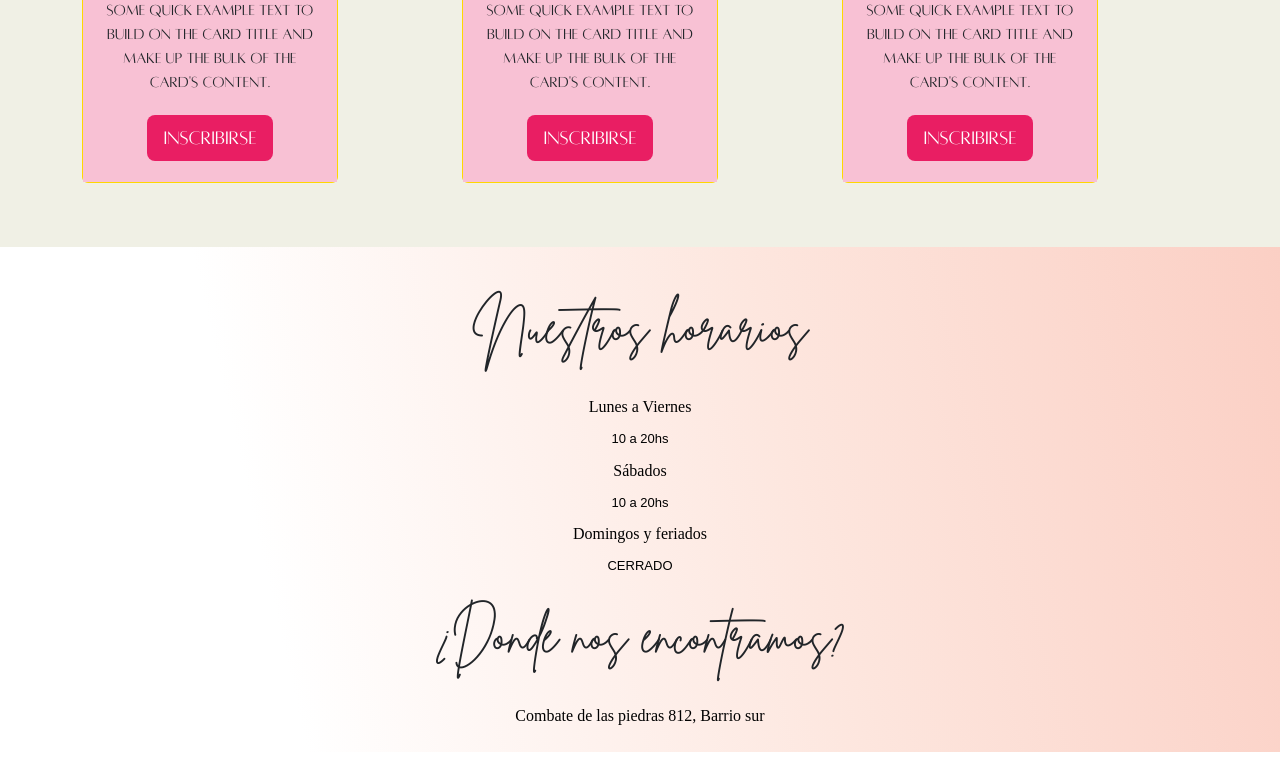
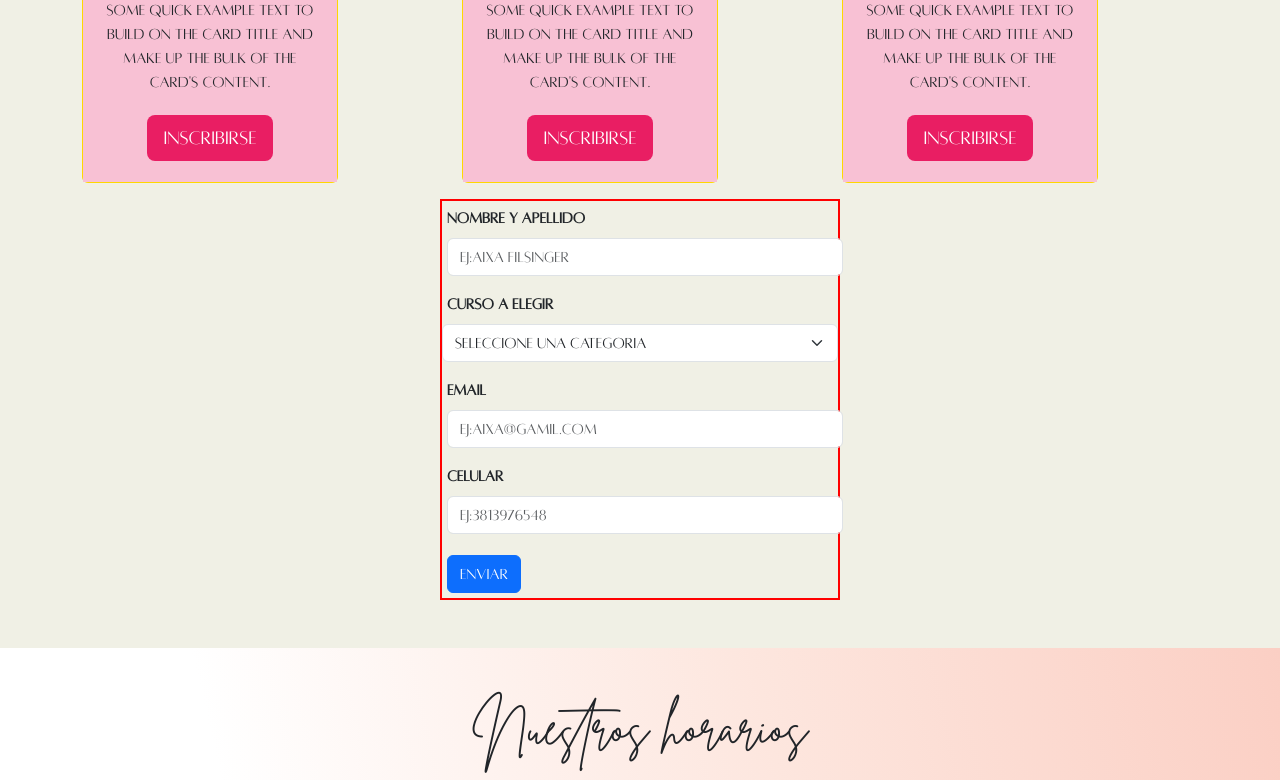
Before and after one commit to AixaFilsinger/StudioKiara, a React (Vite) app: page /cursos in a window 1280 px wide. Shown: the part 611-1391 px from the top of the page. Built offline with nearby package versions, Linux system fonts and the light colour scheme; no server answers.

Commit message:
se creo el componente formulario inscripcion curso y se valido

```diff
--- a/src/App.css
+++ b/src/App.css
@@ -214,3 +214,14 @@
   background-color: #f8c1d4 !important; /* Cambia a un tono más oscuro de rosa al hacer hover */
   color: #4A4A4A !important;
 }
+
+.formCursosContainer{
+  width: 400px;
+  height: auto;
+  border: 2px solid red;
+}
+
+.hola{
+  display: flex;
+  justify-content: center;
+}
--- /dev/null
+++ b/src/Components/views/CardCurso.jsx
@@ -0,0 +1,58 @@
+import Button from "react-bootstrap/Button";
+import Card from "react-bootstrap/Card";
+import uñas from "../../assets/uñas1.jpg";
+
+const CardCurso = () => {
+    return (
+        <div className="container text-center">
+          <div className="row">
+            <div className="col-sm-12 col-md-4 mb-3">
+              <Card style={{ width: "16rem", border: "1px solid #FFD700" }} className="borde-card">
+                <Card.Img variant="top" src={uñas} />
+                <Card.Body className="bg-card-cursos ">
+                  <Card.Title className="fw-semibold">Manicura</Card.Title>
+                  <Card.Text>
+
+                    Some quick example text to build on the card title and make
+                    up the bulk of the card's content.
+                  </Card.Text>
+                  <Button size="lg" className="btn-cursos">Inscribirse</Button>
+                </Card.Body>
+              </Card>
+            </div>
+            <div className="col-sm-12 col-md-4 mb-3">
+              <Card style={{ width: "16rem", border: "1px solid #FFD700" }} className="borde-card">
+                <Card.Img variant="top" src={uñas} />
+                <Card.Body className="bg-card-cursos ">
+                  <Card.Title className="fw-semibold">Manicura</Card.Title>
+                  <Card.Text>
+
+                    Some quick example text to build on the card title and make
+                    up the bulk of the card's content.
+                  </Card.Text>
+                  <Button size="lg" className="btn-cursos">Inscribirse</Button>
+                </Card.Body>
+              </Card>
+            </div>
+            <div className="col-sm-12 col-md-4">
+              <Card style={{ width: "16rem", border: "1px solid #FFD700" }} className="borde-card">
+                <Card.Img variant="top" src={uñas} />
+                <Card.Body className="bg-card-cursos ">
+                  <Card.Title className="fw-semibold">Manicura</Card.Title>
+                  <Card.Text>
+
+                    Some quick example text to build on the card title and make
+                    up the bulk of the card's content.
+                  </Card.Text>
+                  <Button size="lg" className="btn-cursos">Inscribirse</Button>
+                </Card.Body>
+              </Card>
+            </div>
+            <div className="col-sm-12 col-md-4"></div>
+
+          </div>
+        </div>
+    );
+};
+
+export default CardCurso;
--- a/src/Components/views/Cursos.jsx
+++ b/src/Components/views/Cursos.jsx
@@ -1,6 +1,6 @@
-import Button from "react-bootstrap/Button";
-import Card from "react-bootstrap/Card";
-import uñas from "../../assets/uñas1.jpg";
+import CardCurso from "./CardCurso";
+import FormInscripCurso from "./FormInscripCurso";
+
 const Cursos = () => {
   return (
     <section className="mainSection p-5">
@@ -13,56 +13,11 @@ const Cursos = () => {
         facilis. Doloremque quos fugiat doloribus, aliquam sapiente quam atque
         repudiandae sunt asperiores corrupti? Nostrum totam laboriosam nulla
       </p>
-      <article>
-        <div className="container text-center">
-          <div className="row">
-            <div className="col-sm-12 col-md-4 mb-3">
-              <Card style={{ width: "16rem", border: "1px solid #FFD700" }} className="borde-card">
-                <Card.Img variant="top" src={uñas} />
-                <Card.Body className="bg-card-cursos ">
-                  <Card.Title className="fw-semibold">Manicura</Card.Title>
-                  <Card.Text>
+      <CardCurso></CardCurso>
+      <article className="hola">
+       <FormInscripCurso></FormInscripCurso>
+      </article>
 
-                    Some quick example text to build on the card title and make
-                    up the bulk of the card's content.
-                  </Card.Text>
-                  <Button size="lg" className="btn-cursos">Inscribirse</Button>
-                </Card.Body>
-              </Card>
-            </div>
-            <div className="col-sm-12 col-md-4 mb-3">
-              <Card style={{ width: "16rem", border: "1px solid #FFD700" }} className="borde-card">
-                <Card.Img variant="top" src={uñas} />
-                <Card.Body className="bg-card-cursos ">
-                  <Card.Title className="fw-semibold">Manicura</Card.Title>
-                  <Card.Text>
-
-                    Some quick example text to build on the card title and make
-                    up the bulk of the card's content.
-                  </Card.Text>
-                  <Button size="lg" className="btn-cursos">Inscribirse</Button>
-                </Card.Body>
-              </Card>
-            </div>
-            <div className="col-sm-12 col-md-4">
-              <Card style={{ width: "16rem", border: "1px solid #FFD700" }} className="borde-card">
-                <Card.Img variant="top" src={uñas} />
-                <Card.Body className="bg-card-cursos ">
-                  <Card.Title className="fw-semibold">Manicura</Card.Title>
-                  <Card.Text>
-
-                    Some quick example text to build on the card title and make
-                    up the bulk of the card's content.
-                  </Card.Text>
-                  <Button size="lg" className="btn-cursos">Inscribirse</Button>
-                </Card.Body>
-              </Card>
-            </div>
-            <div className="col-sm-12 col-md-4"></div>
-
-          </div>
-        </div>
-      </article>
     </section>
   );
 };
--- /dev/null
+++ b/src/Components/views/FormInscripCurso.jsx
@@ -0,0 +1,79 @@
+import Button from 'react-bootstrap/Button';
+import Form from 'react-bootstrap/Form';
+import { useForm } from 'react-hook-form';
+
+const FormInscripCurso = () => {
+    const {
+        register,
+        handleSubmit,
+        formState: { errors },
+        reset,
+      } = useForm();
+
+  return (
+    <section className="formCursosContainer">
+       <Form>
+      <Form.Group className="mb-3" controlId="formnombre">
+        <Form.Label>nombre y Apellido</Form.Label>
+        <Form.Control type="text" placeholder="Ej:Aixa Filsinger" {...register("nombreyapellido", {
+              required:
+                "Este campo es obligatorio",
+              minLength: {
+                value: 5,
+                message:
+                  "Este campo debe contener minimo 5 caracteres",
+              },
+              maxLength: {
+                value: 100,
+                message:
+                  "Su nombre y apellido debe contener maximo 100 caracteres",
+              }
+            })}/>
+       <Form.Text className="text-danger">
+            {errors.nombreyapellido?.message}
+          </Form.Text>
+      </Form.Group>
+
+      <Form.Group className="mb-3" controlId="formCurso">
+          <Form.Label>Curso a elegir</Form.Label>
+          <Form.Select
+            aria-label="Curso"
+            {...register("curso", { required: "Debe elegir una opcion" })}
+          >
+            <option value="">Seleccione una Categoria</option>
+            <option value="Manicura">Manicura</option>
+
+          </Form.Select>
+          <Form.Text className="text-danger">
+            {errors.curso?.message}
+          </Form.Text>
+        </Form.Group>
+
+      <Form.Group className="mb-3" controlId="formemail">
+        <Form.Label>Email</Form.Label>
+        <Form.Control type="email" placeholder="Ej:Aixa@gamil.com"  {...register("email", {
+              required: "El email es obligatorio",
+              pattern: {
+                value:
+                  /^(([^<>()\[\]\\.,;:\s@”]+(\.[^<>()\[\]\\.,;:\s@”]+)*)|(“.+”))@((\[[0–9]{1,3}\.[0–9]{1,3}\.[0–9]{1,3}\.[0–9]{1,3}])|(([a-zA-Z\-0–9]+\.)+[a-zA-Z]{2,}))$/,
+                message: 'El Email debe contener "@" y terminar en: ".com"',
+              },
+            })}/>
+             <Form.Text className="text-danger">
+            {errors.email?.message}
+          </Form.Text>
+      </Form.Group>
+      <Form.Group className="mb-3" controlId="formCelular">
+        <Form.Label>Celular</Form.Label>
+        <Form.Control type="number" placeholder="Ej:3813976548" />
+      </Form.Group>
+
+      <Button variant="primary" type="submit">
+        enviar
+      </Button>
+    </Form>
+    </section>
+  );
+};
+
+export default FormInscripCurso;
```
